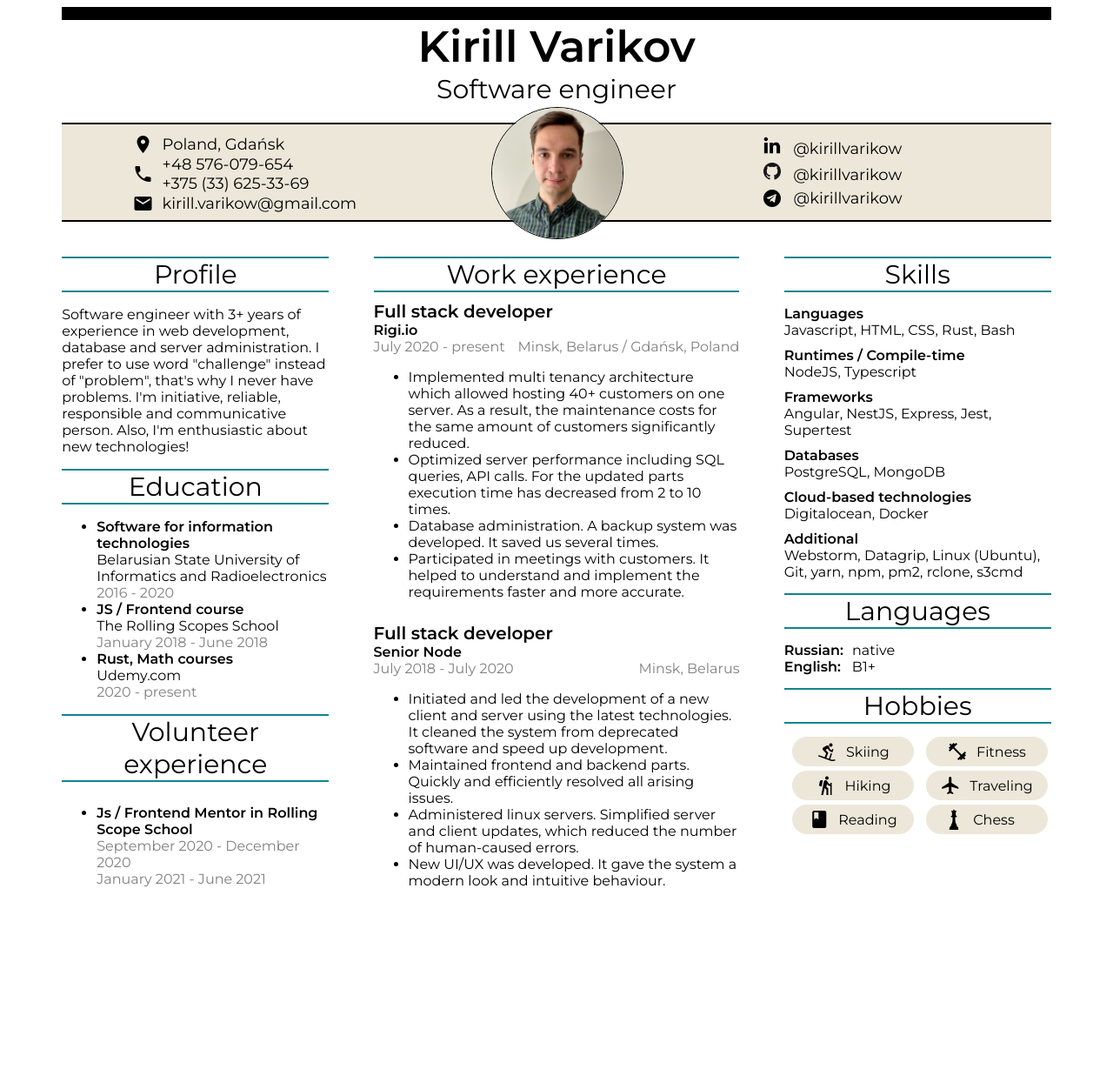
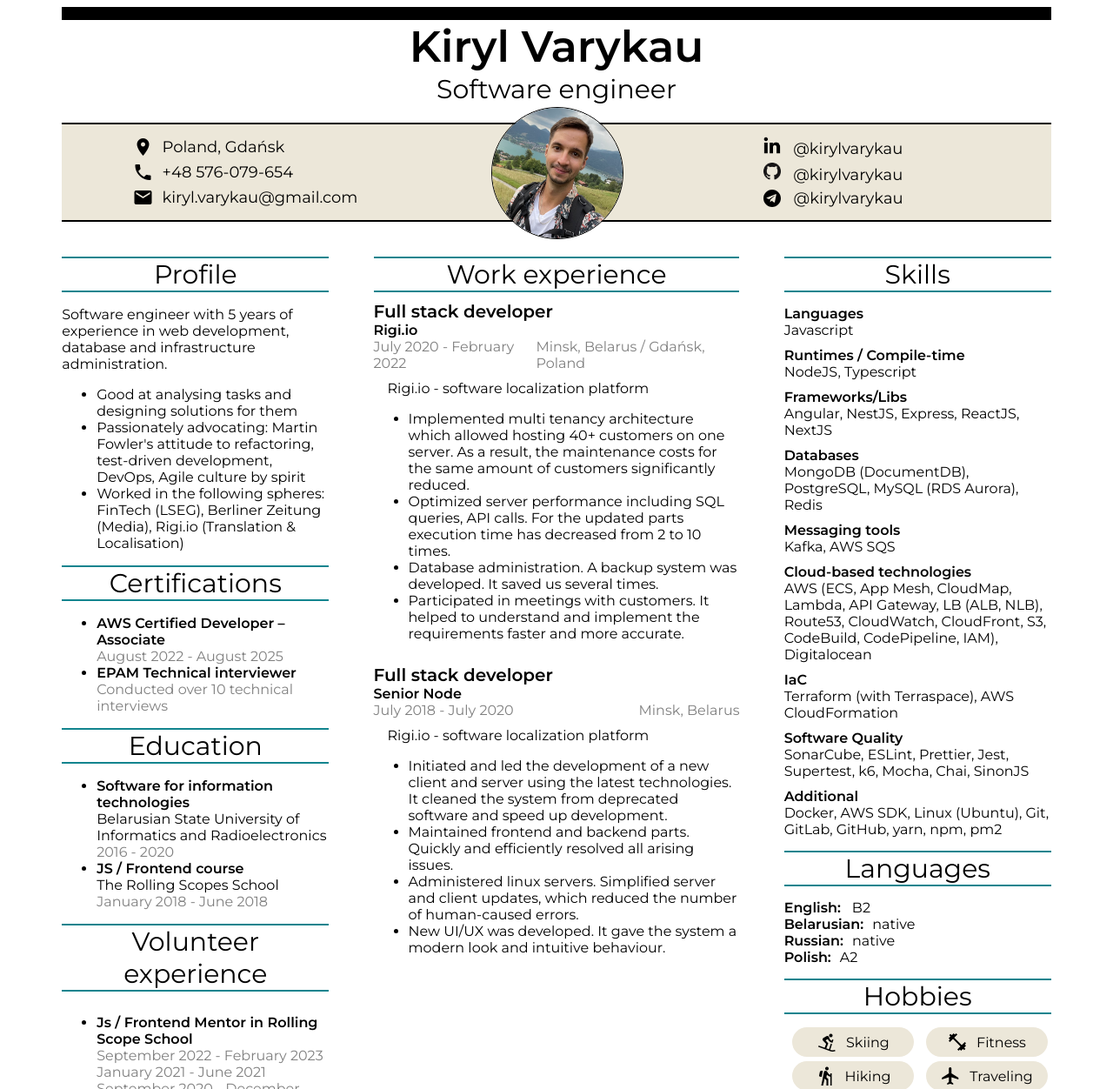
Before and after one commit to kirylvarykau/cv, a plain HTML site: page index.html in a window 1280 px wide. Shown: the top 1252 px of the page at 87% size. Before the commit the page ends 1046 px from the top, so only its background shows below. Drawn offline with Linux system fonts and the light colour scheme.

Commit message:
overall CV updated

```diff
--- a/css/style.css
+++ b/css/style.css
@@ -267,3 +267,8 @@ a:active {
 .hobbies {
     flex-wrap: wrap;
 }
+
+.project-description {
+    margin-top: 10px;
+    margin-left: 1em;
+}
--- a/index.html
+++ b/index.html
@@ -6,13 +6,13 @@
     <link href="https://fonts.googleapis.com/icon?family=Material+Icons"
           rel="stylesheet">
     <link rel="icon" type="image/png" href="img/favicon.png" >
-    <title>Kirill Varikov CV</title>
+    <title>Kiryl Varykau CV</title>
 </head>
 <body>
     <div class="container">
         <div class="top-row"></div>
         <div class="name-position">
-            <span class="name">Kirill Varikov</span>
+            <span class="name">Kiryl Varykau</span>
             <span class="position">Software engineer</span>
         </div>
 
@@ -34,33 +34,30 @@
                         <span>
                             +48 576-079-654
                         </span>
-                        <span>
-                            +375 (33) 625-33-69
-                        </span>
                     </div>
                 </div>
                 <div class="email">
                     <span class="material-icons">
                         email
                     </span>
-                    <span class="text-ml">kirill.varikow@gmail.com</span>
+                    <span class="text-ml">kiryl.varykau@gmail.com</span>
                 </div>
             </div>
             <div class="portrait">
-                <img src="img/portrait.png" alt="portrait">
+                <img src="img/portrait-alt.png" alt="portrait">
             </div>
             <div class="info-col">
                 <div class="linkedin">
                     <img class="icon-img" src="img/in000000.png" alt="linkedin">
-                    <a class="text-ml" href="https://www.linkedin.com/in/kirillvarikow/" target="_blank">@kirillvarikow</a>
+                    <a class="text-ml" href="https://www.linkedin.com/in/kirylvarykau/" target="_blank">@kirylvarykau</a>
                 </div>
                 <div class="github">
                     <img class="icon-img" src="img/GitHub-Mark-32px.png" alt="github">
-                    <a class="text-ml" href="https://github.com/kirillvarikow" target="_blank">@kirillvarikow</a>
+                    <a class="text-ml" href="https://github.com/kirylvarykau" target="_blank">@kirylvarykau</a>
                 </div>
                 <div class="telegram">
                     <img class="icon-img" src="img/telegram-black.svg" alt="telegram">
-                    <span class="text-ml-telegram">@kirillvarikow</span>
+                    <span class="text-ml-telegram">@kirylvarykau</span>
                 </div>
             </div>
         </div>
@@ -72,10 +69,41 @@
                         <span>Profile</span>
                     </div>
                     <p>
-                        Software engineer with 3+ years of experience in web development, database and server
-                        administration. I prefer to use word "challenge" instead of "problem", that's why I never have problems.
-                        I'm initiative, reliable, responsible and communicative person. Also, I'm enthusiastic about new technologies!
+                        Software engineer with 5 years of experience in web development, database and infrastructure
+                        administration.
                     </p>
+                    <ul>
+                        <li>
+                            Good at analysing tasks and designing solutions for them
+                        </li>
+                        <li>
+                            Passionately advocating: Martin Fowler's attitude to refactoring, test-driven development, DevOps, Agile culture by spirit
+                        </li>
+                        <li>
+                            Worked in the following spheres: FinTech (LSEG), Berliner Zeitung (Media), Rigi.io (Translation & Localisation)
+                        </li>
+                    </ul>
+                </div>
+                <div class="w-100">
+                    <div class="header-label">
+                        <span>Certifications</span>
+                    </div>
+                    <div class="mt-15">
+                        <ul>
+                            <li>
+                                <div class="d-flex fd-colum">
+                                    <span class="fw-bold">AWS Certified Developer – Associate</span>
+                                    <span class="text-gray">August 2022 - August 2025</span>
+                                </div>
+                            </li>
+                            <li>
+                                <div class="d-flex fd-colum">
+                                    <span class="fw-bold">EPAM Technical interviewer</span>
+                                    <span class="text-gray">Conducted over 10 technical interviews</span>
+                                </div>
+                            </li>
+                        </ul>
+                    </div>
                 </div>
                 <div class="w-100">
                     <div class="header-label">
@@ -97,13 +125,6 @@
                                     <span class="text-gray"> January 2018 - June 2018</span>
                                 </div>
                             </li>
-                            <li>
-                                <div class="d-flex fd-colum">
-                                    <span class="fw-bold">Rust, Math courses</span>
-                                    <span>Udemy.com</span>
-                                    <span class="text-gray">2020 - present</span>
-                                </div>
-                            </li>
                         </ul>
                     </div>
                 </div>
@@ -114,8 +135,9 @@
                             <li>
                                 <div class="d-flex fd-colum">
                                     <span class="text-bold">Js / Frontend Mentor in Rolling Scope School</span>
+                                    <span class="text-gray">September 2022 - February 2023</span>
+                                    <span class="text-gray">January 2021 - June 2021</span>
                                     <span class="text-gray">September 2020 - December 2020</span>
-                                    <span class="text-gray">January 2021 - June 2021</span>
                                 </div>
                             </li>
                         </ul>
@@ -128,10 +150,13 @@
                     <span class="text-large text-bold">Full stack developer</span>
                     <span class="text-bold">Rigi.io</span>
                     <div class="d-flex jc-space-between text-gray">
-                        <span>July 2020 - present</span>
+                        <span>July 2020 - February 2022</span>
                         <span>Minsk, Belarus / Gdańsk, Poland</span>
                     </div>
                     <div>
+                        <div class="project-description">
+                            <span>Rigi.io - software localization platform</span>
+                        </div>
                         <ul>
                             <li>Implemented multi tenancy architecture which allowed hosting 40+ customers on one server. As a result, the maintenance costs for the same amount of customers significantly reduced.</li>
                             <li>Optimized server performance including SQL queries, API calls. For the updated parts execution time has decreased from 2 to 10 times.</li>
@@ -148,6 +173,9 @@
                         <span>Minsk, Belarus</span>
                     </div>
                     <div>
+                        <div class="project-description">
+                            <span>Rigi.io - software localization platform</span>
+                        </div>
                         <ul>
                             <li>Initiated and led the development of a new client and server using the latest technologies. It cleaned the system from deprecated software and speed up development.</li>
                             <li>Maintained frontend and backend parts. Quickly and efficiently resolved all arising issues.</li>
@@ -163,29 +191,45 @@
                     <div class="skill-list">
                         <div class="d-flex fd-colum">
                             <span class="text-bold">Languages</span>
-                            <span>Javascript, HTML, CSS, Rust, Bash</span>
+                            <span>Javascript</span>
                         </div>
                         <div class="d-flex fd-colum mt-10">
                             <span class="text-bold">Runtimes / Compile-time</span>
                             <span>NodeJS, Typescript</span>
                         </div>
                         <div class="d-flex fd-colum mt-10">
-                            <span class="text-bold">Frameworks</span>
-                            <span>Angular, NestJS, Express, Jest, Supertest</span>
+                            <span class="text-bold">Frameworks/Libs</span>
+                            <span>Angular, NestJS, Express, ReactJS, NextJS</span>
                         </div>
+
                         <div class="d-flex fd-colum mt-10">
                             <span class="text-bold">Databases</span>
-                            <span>PostgreSQL, MongoDB</span>
+                            <span>MongoDB (DocumentDB), PostgreSQL, MySQL (RDS Aurora), Redis</span>
+                        </div>
+
+                        <div class="d-flex fd-colum mt-10">
+                            <span class="text-bold">Messaging tools</span>
+                            <span>Kafka, AWS SQS</span>
                         </div>
 
                         <div class="d-flex fd-colum mt-10">
                             <span class="text-bold">Cloud-based technologies</span>
-                            <span>Digitalocean, Docker</span>
+                            <span>AWS (ECS, App Mesh, CloudMap, Lambda, API Gateway, LB (ALB, NLB), Route53, CloudWatch, CloudFront, S3, CodeBuild, CodePipeline, IAM), Digitalocean</span>
+                        </div>
+
+                        <div class="d-flex fd-colum mt-10">
+                            <span class="text-bold">IaC</span>
+                            <span>Terraform (with Terraspace), AWS CloudFormation</span>
+                        </div>
+
+                        <div class="d-flex fd-colum mt-10">
+                            <span class="text-bold">Software Quality</span>
+                            <span>SonarCube, ESLint, Prettier, Jest, Supertest, k6, Mocha, Chai, SinonJS</span>
                         </div>
 
                         <div class="d-flex fd-colum mt-10">
                             <span class="text-bold">Additional</span>
-                            <span>Webstorm, Datagrip, Linux (Ubuntu), Git, yarn, npm, pm2, rclone, s3cmd</span>
+                            <span>Docker, AWS SDK, Linux (Ubuntu), Git, GitLab, GitHub, yarn, npm, pm2</span>
                         </div>
                     </div>
                 </div>
@@ -194,12 +238,20 @@
                         <div class="header-label"><span>Languages</span></div>
                         <div class="skill-list">
                             <div class="d-flex jc-flex-start">
+                                <span class="text-bold" >English: </span>
+                                <span class="ml-13">B2</span>
+                            </div>
+                            <div class="d-flex jc-flex-start">
+                                <span class="text-bold" >Belarusian: </span>
+                                <span class="text-ml">native</span>
+                            </div>
+                            <div class="d-flex jc-flex-start">
                                 <span class="text-bold" >Russian: </span>
                                 <span class="text-ml">native</span>
                             </div>
                             <div class="d-flex jc-flex-start">
-                                <span class="text-bold" >English: </span>
-                                <span class="ml-13">B1+</span>
+                                <span class="text-bold" >Polish: </span>
+                                <span class="text-ml">A2</span>
                             </div>
                         </div>
                     </div>
```
Also changed, not shown: img/portrait-alt.png (added).
